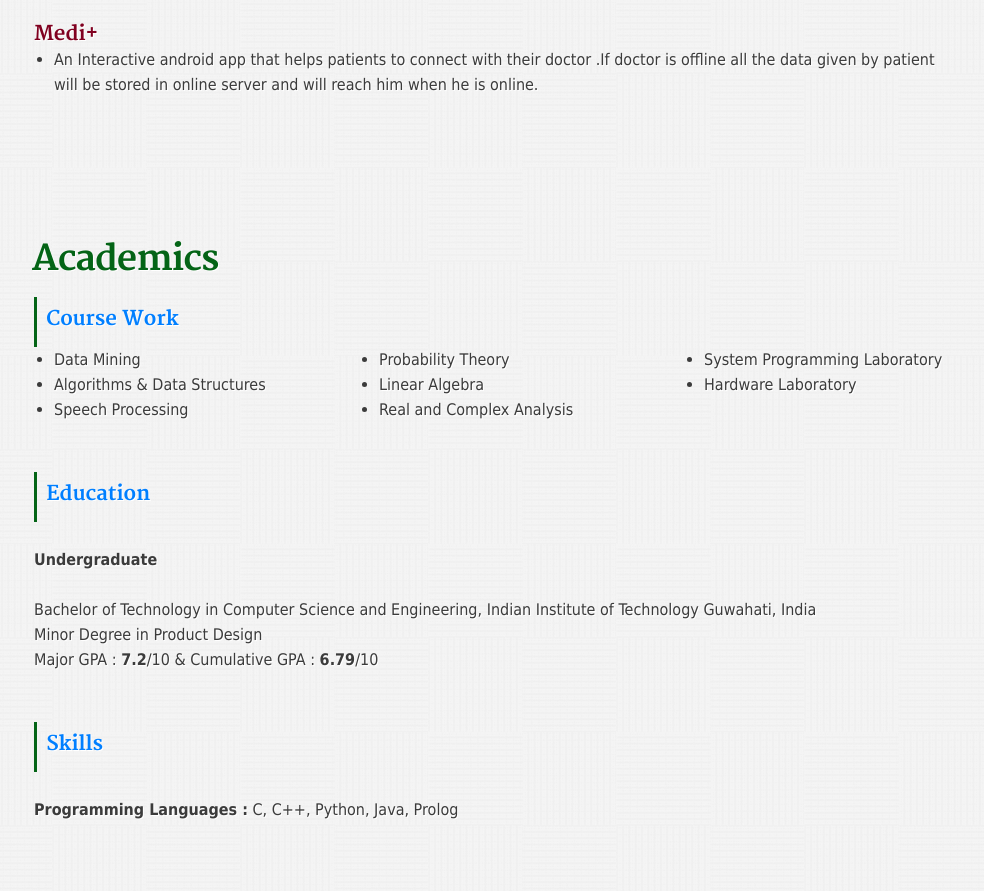
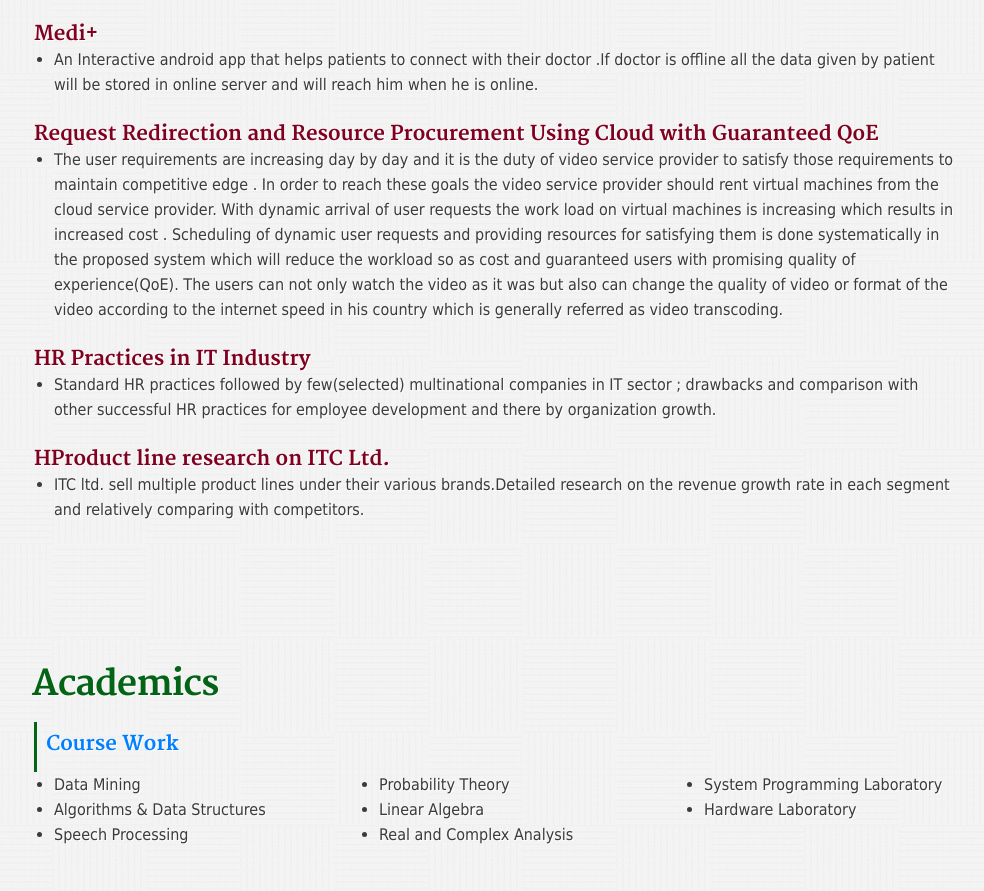
Before and after one commit to MounikaChennupati/mounikachennupati.github.io, a plain HTML site: page index.html in a window 1280 px wide. Shown: the part 960-1851 px from the top of the page, without its empty margins (136-1120 px from the left). Drawn offline with nearby package versions, Linux system fonts and the light colour scheme.

Commit message:
Version2

```diff
--- a/index.html
+++ b/index.html
@@ -168,6 +168,29 @@
 
         <ul>
             <li>An Interactive android app that helps patients to connect with their doctor .If doctor is offline all the data given by patient will be stored in online server and will reach him when he is online.</li>
+
+        </ul>
+
+
+                                   <h3>Request Redirection and Resource Procurement Using Cloud with Guaranteed QoE</h3>
+
+        <ul>
+            <li>The user requirements are increasing day by day and it is the duty of video service provider to satisfy those requirements to maintain competitive edge . In order to reach these goals the video service provider should rent virtual machines from the cloud service provider. With dynamic arrival of user requests the work load on virtual machines is increasing which results in increased cost . Scheduling of dynamic user requests and providing resources for satisfying them is done systematically in the proposed system which will reduce the workload so as cost and guaranteed users with promising quality of experience(QoE). The users can not only watch the video as it was but also can change the quality of video or format of the video according to the internet speed in his country which is generally referred as video transcoding.</li>
+
+        </ul>
+
+
+                                  <h3>HR Practices in IT Industry</h3>
+
+        <ul>
+            <li>Standard HR practices followed by few(selected) multinational companies in IT sector ; drawbacks and comparison with other successful HR practices for employee development and there by organization growth.</li>
+
+        </ul>
+
+                                          <h3>HProduct line research on ITC Ltd.</h3>
+
+        <ul>
+            <li>ITC ltd. sell multiple product lines under their various brands.Detailed research on the revenue growth rate in each segment and relatively comparing with competitors.</li>
 
         </ul>
 
```
